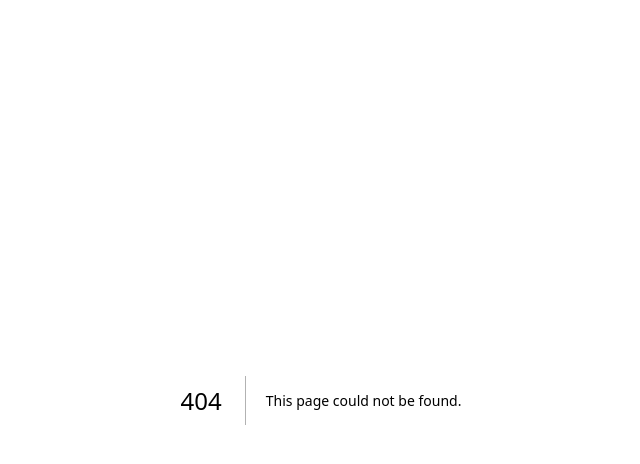
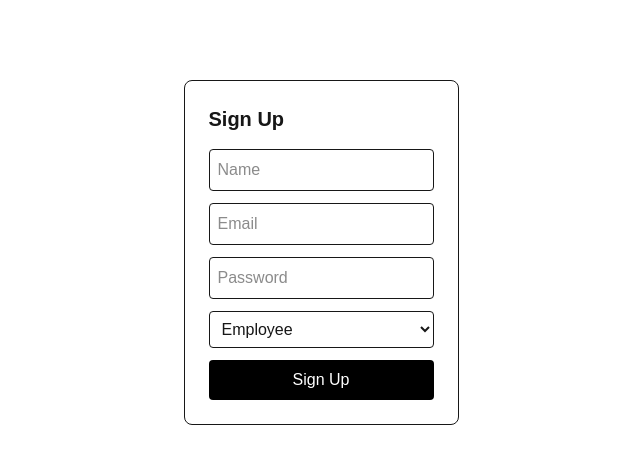
Before and after one commit to saikiaprachurya73/Dayflow, a Next.js app: page /signup in a window 1280 px wide. Before the commit this address had no page. Shown: the top 464 px of the page, without its empty margins (319-959 px from the left). Built offline with nearby package versions, Linux system fonts and the light colour scheme.

Commit message:
add signin page

```diff
--- /dev/null
+++ b/app/signin/page.js
@@ -0,0 +1,39 @@
+"use client";
+import { useState } from "react";
+import { auth, db } from "@/lib/firebase";
+import { signInWithEmailAndPassword } from "firebase/auth";
+import { doc, getDoc } from "firebase/firestore";
+import { useRouter } from "next/navigation";
+
+export default function Signin() {
+  const [form, setForm] = useState({ email: "", password: "" });
+  const [error, setError] = useState("");
+  const router = useRouter();
+
+  const handleSubmit = async (e) => {
+    e.preventDefault();
+    setError("");
+    try {
+      const cred = await signInWithEmailAndPassword(auth, form.email, form.password);
+      const userDoc = await getDoc(doc(db, "users", cred.user.uid));
+      const role = userDoc.data()?.role || "employee";
+      router.push(role === "admin" ? "/admin" : "/dashboard");
+    } catch (err) {
+      setError("Invalid email or password");
+    }
+  };
+
+  return (
+    <div className="max-w-sm mx-auto mt-20 p-6 border rounded-lg">
+      <h1 className="text-xl font-bold mb-4">Sign In</h1>
+      {error && <p className="text-red-500 text-sm mb-2">{error}</p>}
+      <form onSubmit={handleSubmit} className="flex flex-col gap-3">
+        <input className="border p-2 rounded" placeholder="Email"
+          onChange={(e) => setForm({ ...form, email: e.target.value })} />
+        <input className="border p-2 rounded" type="password" placeholder="Password"
+          onChange={(e) => setForm({ ...form, password: e.target.value })} />
+        <button className="bg-black text-white py-2 rounded">Sign In</button>
+      </form>
+    </div>
+  );
+}
--- /dev/null
+++ b/app/signup/page.js
@@ -0,0 +1,55 @@
+"use client";
+import { useState } from "react";
+import { auth, db } from "@/lib/firebase";
+import { createUserWithEmailAndPassword } from "firebase/auth";
+import { doc, setDoc } from "firebase/firestore";
+import { useRouter } from "next/navigation";
+
+export default function Signup() {
+  const [form, setForm] = useState({ name: "", email: "", password: "", role: "employee" });
+  const [error, setError] = useState("");
+  const router = useRouter();
+
+  const handleSubmit = async (e) => {
+    e.preventDefault();
+    setError("");
+    if (!form.name || !form.email || !form.password) {
+      setError("All fields required");
+      return;
+    }
+    try {
+      const cred = await createUserWithEmailAndPassword(auth, form.email, form.password);
+      await setDoc(doc(db, "users", cred.user.uid), {
+        name: form.name,
+        email: form.email,
+        role: form.role,
+        department: "General",
+        createdAt: new Date().toISOString(),
+      });
+      router.push(form.role === "admin" ? "/admin" : "/dashboard");
+    } catch (err) {
+      setError(err.message);
+    }
+  };
+
+  return (
+    <div className="max-w-sm mx-auto mt-20 p-6 border rounded-lg">
+      <h1 className="text-xl font-bold mb-4">Sign Up</h1>
+      {error && <p className="text-red-500 text-sm mb-2">{error}</p>}
+      <form onSubmit={handleSubmit} className="flex flex-col gap-3">
+        <input className="border p-2 rounded" placeholder="Name"
+          onChange={(e) => setForm({ ...form, name: e.target.value })} />
+        <input className="border p-2 rounded" placeholder="Email"
+          onChange={(e) => setForm({ ...form, email: e.target.value })} />
+        <input className="border p-2 rounded" type="password" placeholder="Password"
+          onChange={(e) => setForm({ ...form, password: e.target.value })} />
+        <select className="border p-2 rounded"
+          onChange={(e) => setForm({ ...form, role: e.target.value })}>
+          <option value="employee">Employee</option>
+          <option value="admin">Admin</option>
+        </select>
+        <button className="bg-black text-white py-2 rounded">Sign Up</button>
+      </form>
+    </div>
+  );
+}
```
